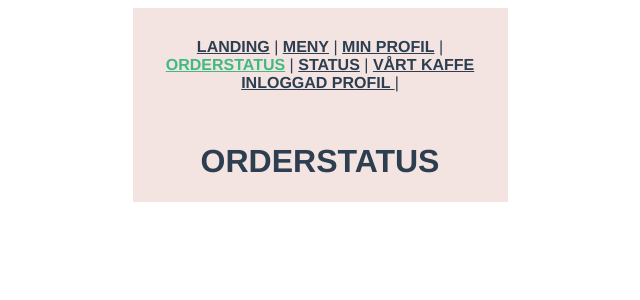
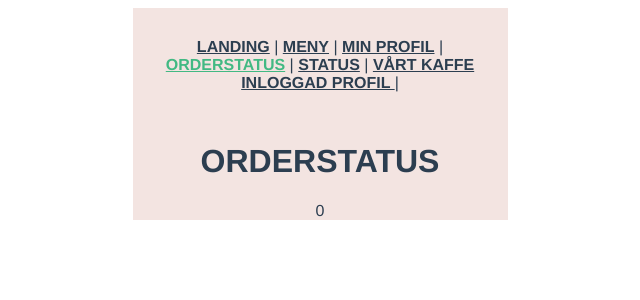
Before and after one commit to annikakubaj/Airbean, a Vue app in the folder airbean-project/: page /orderstatus in a window 1280 px wide. Shown: the top 300 px of the page, without its empty margins (320-960 px from the left). Built offline with nearby package versions, Linux system fonts and the light colour scheme.

Commit message:
första utkast på orderSum

```diff
--- a/airbean-project/src/components/CartList.vue
+++ b/airbean-project/src/components/CartList.vue
@@ -1,6 +1,7 @@
 <template>
   <div>
 
+    {{orderSum}}
     <!-- PRINTAR UT MENYN -->
     <div v-for="art in cart"  v-bind:key="art.id">
 
@@ -16,13 +17,33 @@
 
 import MenuItem from '@/components/MenuItem.vue'
 
+
+//  loopa igenom cart
+//    VAR DÅ?
+//  plocka computedPrice från varje element
+//    MEN VAD FAN RETURNAR JAG?
+//
+//
+
+
+
 export default {
+
   computed: {
-
 
     cart: function() { // Hämtar cart från Store
 
       return this.$store.state.cart;
+    },
+    orderSum: function() { // Summerar ihop den totala kostnaden för beställningen
+      let sum = 0
+
+      this.cart.forEach(art => { // Loopar igenom cart
+
+        sum += art.price * art.amount // multiplicerar pris med antal på varje artikel, och slänger in i sum
+      });
+
+      return sum
     }
   },
   props: [
```
Also changed, not shown: airbean-project/src/store/index.js (line endings or trailing spaces).
